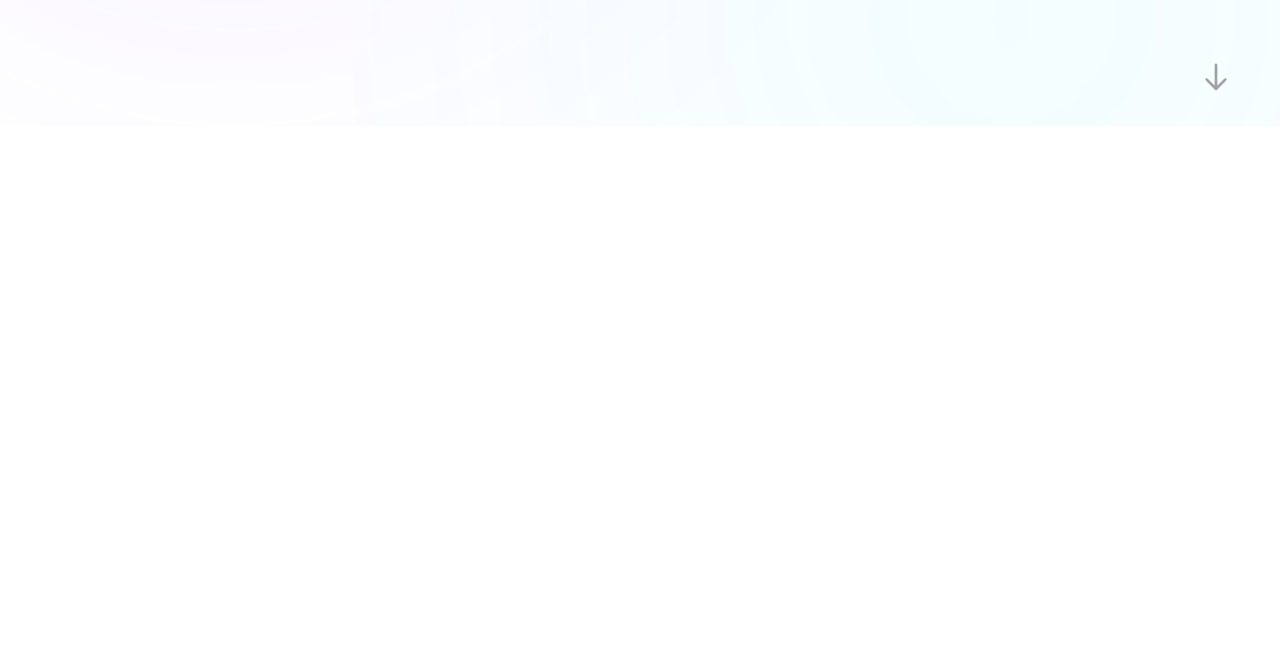
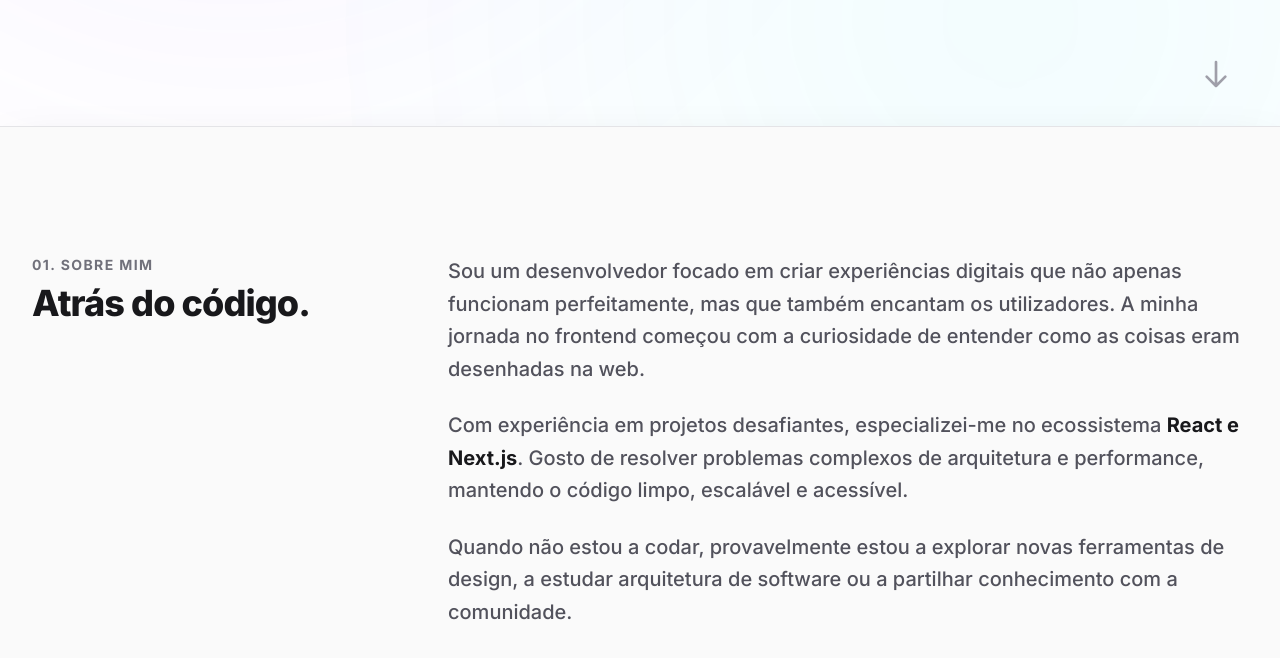
Before and after one commit to Heldzs/personal-site, a Next.js app: page / in a window 1280 px wide. Shown: the part 674-1332 px from the top of the page. Before the commit the page ends 800 px from the top, so only its background shows below. Built offline with nearby package versions, Linux system fonts and the light colour scheme.

Commit message:
feat: implement AboutSection with content and animations

```diff
--- a/src/app/page.tsx
+++ b/src/app/page.tsx
@@ -1,20 +1,39 @@
+import dynamic from "next/dynamic";
+
+import { BackgroundAura } from "@/components/BackgroundAura";
 import { HeaderSection } from "@/components/sections/HeaderSection";
-import { AboutSection } from "@/components/sections/AboutSection";
-import { StackSection } from "@/components/sections/StackSection";
-import { ProjectsSection } from "@/components/sections/ProjectsSection";
-import { ContactSection } from "@/components/sections/ContactSection";
-import { BackgroundAura } from "@/components/BackgroundAura";
+const AboutSection = dynamic(() =>
+  import("@/components/sections/AboutSection").then((mod) => mod.AboutSection),
+);
+const StackSection = dynamic(() =>
+  import("@/components/sections/StackSection").then((mod) => mod.StackSection),
+);
+const ProjectsSection = dynamic(() =>
+  import("@/components/sections/ProjectsSection").then(
+    (mod) => mod.ProjectsSection,
+  ),
+);
+const ContactSection = dynamic(() =>
+  import("@/components/sections/ContactSection").then(
+    (mod) => mod.ContactSection,
+  ),
+);
 
 export default function HomePage() {
   return (
     <main className="relative flex min-h-screen flex-col text-zinc-900 dark:text-zinc-50">
       <BackgroundAura />
 
-      <HeaderSection />
-      <AboutSection />
-      <StackSection />
-      <ProjectsSection />
-      <ContactSection />
+      <div className="sticky top-0 h-screen w-full -z-10">
+        <HeaderSection />
+      </div>
+
+      <div className="relative z-10 w-full bg-zinc-50/90 dark:bg-zinc-950/90 backdrop-blur-2xl border-t border-zinc-200 dark:border-zinc-800 shadow-2xl">
+        <AboutSection />
+        <StackSection />
+        <ProjectsSection />
+        <ContactSection />
+      </div>
     </main>
   );
 }
--- a/src/components/sections/AboutSection.tsx
+++ b/src/components/sections/AboutSection.tsx
@@ -1,3 +1,54 @@
+import { Container } from "../layout/Container";
+import { FadeIn } from "../motion/FadeIn";
+
 export function AboutSection() {
-  return <></>;
+  return (
+    <section id="about" className="w-full py-24 md:py-32">
+      <Container className="grid grid-cols-1 lg:grid-cols-12 gap-12 lg:gap-8">
+        {/* Lado Esquerdo: Título da Secção */}
+        <div className="lg:col-span-4 flex flex-col justify-start">
+          <FadeIn direction="right">
+            <h2 className="text-sm font-bold tracking-widest uppercase text-zinc-500 dark:text-zinc-400 mb-2">
+              01. Sobre Mim
+            </h2>
+            <h3 className="text-3xl md:text-4xl font-extrabold tracking-tight text-zinc-900 dark:text-zinc-50">
+              Atrás do código.
+            </h3>
+          </FadeIn>
+        </div>
+
+        {/* Lado Direito: Conteúdo de Texto */}
+        <div className="lg:col-span-8 flex flex-col gap-6 text-lg md:text-xl text-zinc-600 dark:text-zinc-400 leading-relaxed font-medium">
+          <FadeIn direction="up" delay={0.2}>
+            <p>
+              Sou um desenvolvedor focado em criar experiências digitais que não
+              apenas funcionam perfeitamente, mas que também encantam os
+              utilizadores. A minha jornada no frontend começou com a
+              curiosidade de entender como as coisas eram desenhadas na web.
+            </p>
+          </FadeIn>
+
+          <FadeIn direction="up" delay={0.3}>
+            <p>
+              Com experiência em projetos desafiantes, especializei-me no
+              ecossistema{" "}
+              <strong className="text-zinc-900 dark:text-zinc-50">
+                React e Next.js
+              </strong>
+              . Gosto de resolver problemas complexos de arquitetura e
+              performance, mantendo o código limpo, escalável e acessível.
+            </p>
+          </FadeIn>
+
+          <FadeIn direction="up" delay={0.4}>
+            <p>
+              Quando não estou a codar, provavelmente estou a explorar novas
+              ferramentas de design, a estudar arquitetura de software ou a
+              partilhar conhecimento com a comunidade.
+            </p>
+          </FadeIn>
+        </div>
+      </Container>
+    </section>
+  );
 }
```
